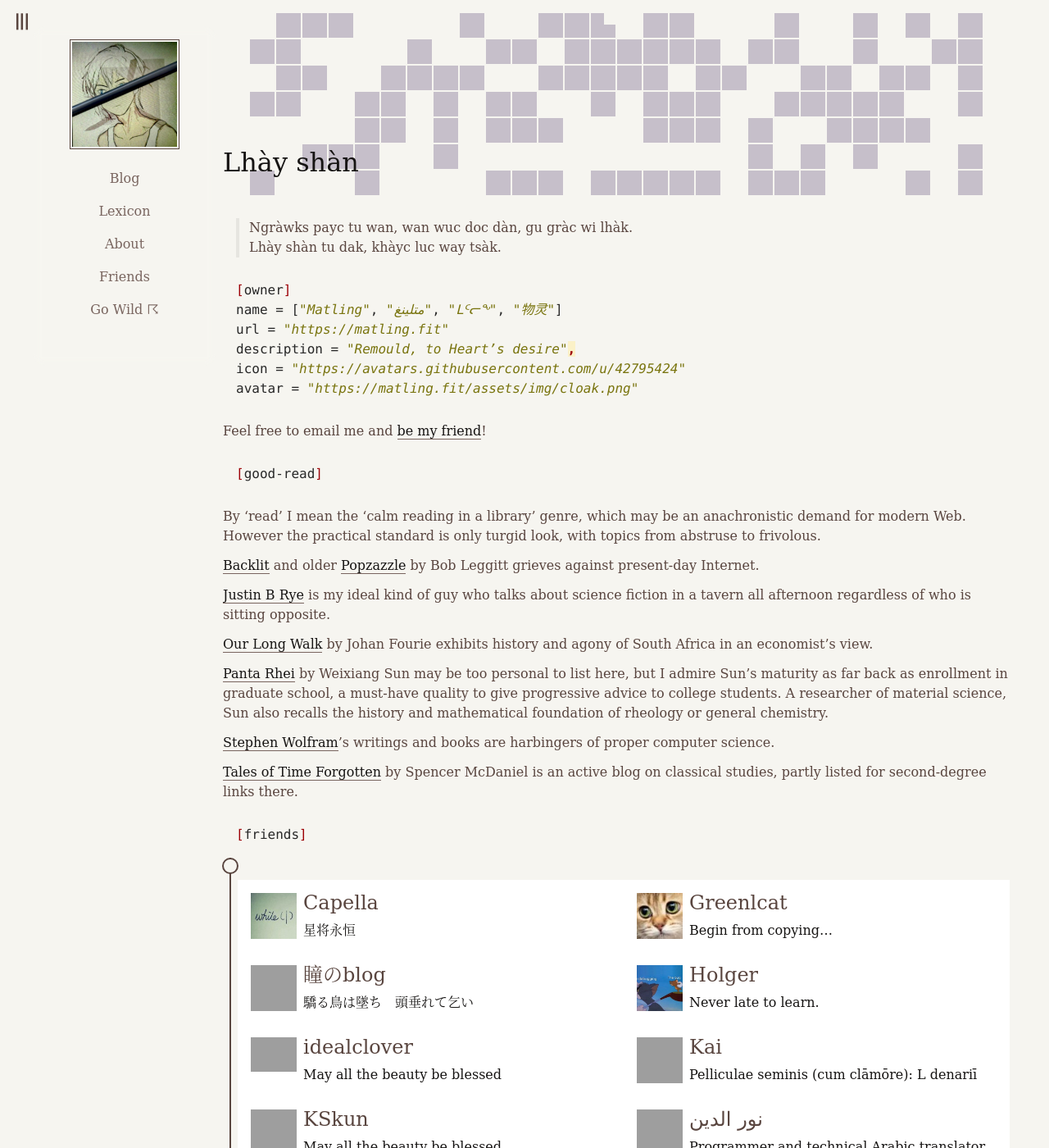
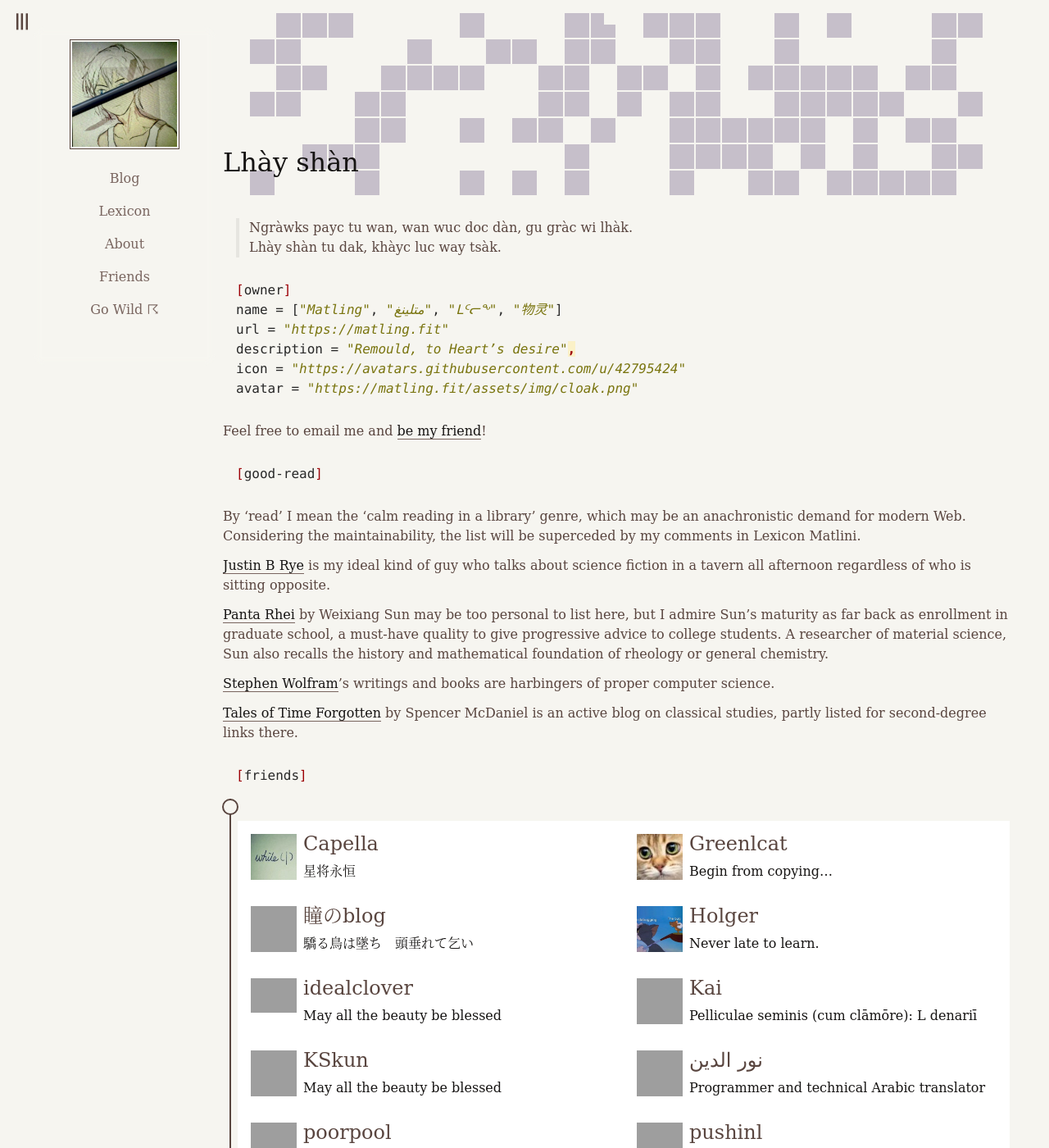
Before and after one commit to 0xis-cn/0xis-cn, a Jekyll site: the page built from blog/friends.md, in a window 1280 px wide and 1400 px high, cut to the strip 0-1400 px from the top of the window. Shown: the whole strip at 82% size. Built offline with Jekyll 4.4.1, drawn with Linux system fonts in a browser that asks for light colours; grey boxes are pictures that could not be loaded.

Commit message:
sunset Google Fonts

````diff
--- a/_sass/base.scss
+++ b/_sass/base.scss
@@ -31,7 +31,7 @@
 	--color-levity:			#79655f;
 	--color-heavy:			#161413;
 	--color-atlarge:		#999;
-	--base-font: Mulish, "Noto Sans CJK SC", system-ui, sans-serif;
+	--base-font: Bahnschrift, apple-system, "Noto Sans", "Noto Sans CJK SC", system-ui, sans-serif;
 	--serif-font: "DejaVu Serif", Georgia, "Noto Serif CJK SC", serif;
 	@import 'jellybeans/light.scss';
 }
--- a/assets/css/main.scss
+++ b/assets/css/main.scss
@@ -2,4 +2,3 @@
 ---
 
 @import "base";
-@import url('https://fonts.googleapis.com/css2?family=Mulish:ital,wght@0,200..1000;1,200..1000&display=swap');
--- a/blog/friends.md
+++ b/blog/friends.md
@@ -22,13 +22,10 @@
 [good-read]
 ```
 
-By 'read' I mean the 'calm reading in a library' genre, which may be an anachronistic demand for modern Web. However the practical standard is only turgid look, with topics from abstruse to frivolous.
-
-[Backlit](https://backlit.neocities.org/) and older [Popzazzle](https://popzazzle.blogspot.com/) by Bob Leggitt grieves against present-day Internet.
+By 'read' I mean the 'calm reading in a library' genre, which may be an anachronistic demand for modern Web.
+Considering the maintainability, the list will be superceded by my comments in Lexicon Matlini.
 
 [Justin B Rye](http://jbr.me.uk) is my ideal kind of guy who talks about science fiction in a tavern all afternoon regardless of who is sitting opposite.
-
-[Our Long Walk](https://www.ourlongwalk.com/) by Johan Fourie exhibits history and agony of South Africa in an economist's view.
 
 [Panta Rhei](https://www.andrewsun.net/panta-rhei) by Weixiang Sun may be too personal to list here, but I admire Sun's maturity as far back as enrollment in graduate school, a must-have quality to give progressive advice to college students. A researcher of material science, Sun also recalls the history and mathematical foundation of rheology or general chemistry.
 
````
